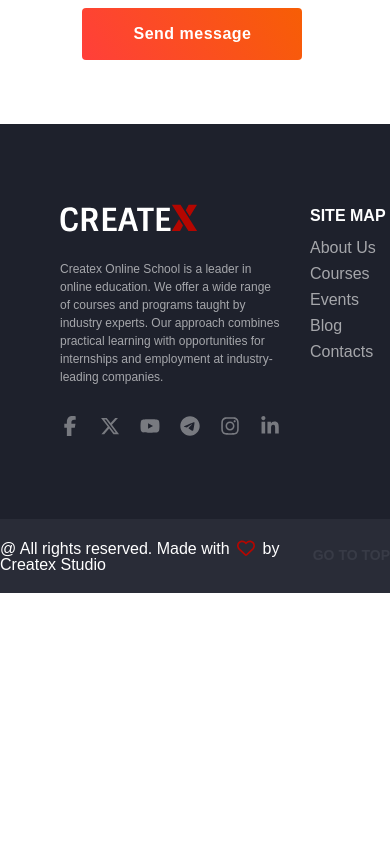
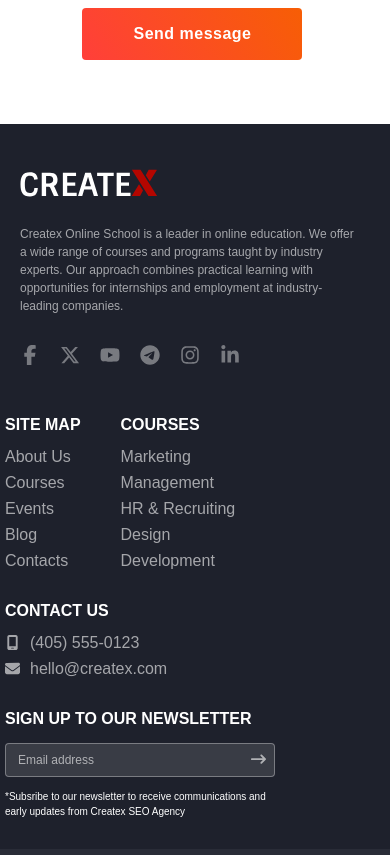
Before and after one commit to Alex-B012/createx, a plain HTML site: page index.html in a window 390 px wide. Shown: the part 11140-11995 px from the top of the page. Before the commit the page ends 11733 px from the top, so only its background shows below. Drawn offline with nearby package versions, Linux system fonts and the light colour scheme; some packages are replaced by stand-ins of ours; a script that the page names is missing.

Commit message:
19:49:57 footer

```diff
--- a/css/style.css
+++ b/css/style.css
@@ -2066,6 +2066,24 @@ a:visited {
     .blog__item-txt {
         font-size: 15px;
     }
+
+    /* ---------------------------------------------------- */
+    .footer__inner {
+        flex-wrap: wrap;
+    }
+
+    .footer__top-col:first-child {
+        flex-basis: 100%;
+        max-width: none;
+    }
+
+    .footer__top-col:not(:first-child) {
+        margin: 30px 40px 0 0;
+    }
+
+    .footer__top-col:last-child {
+        margin: 30px 0 0 0;
+    }
 }
 
 @media (max-width: 1100px) and (max-height: 1400px) {
@@ -2271,6 +2289,8 @@ a:visited {
     .questions__img {
         display: none;
     }
+
+    /* ---------------------------------------------------- */
 }
 
 @media (max-width: 900px) and (min-height: 500px) {
@@ -2281,7 +2301,6 @@ a:visited {
 
 
 /* ============================ 750 ===============================*/
-
 @media (max-width: 750px) {
     .info__inner {
         flex-direction: column;
@@ -2302,6 +2321,11 @@ a:visited {
     .info__map {
         margin-top: 30px;
     }
+
+    /* ---------------------------------------------------- */
+    .footer__top {
+        padding: 40px 30px;
+    }
 }
 
 /* ============================ 700 ===============================*/
@@ -2368,6 +2392,11 @@ a:visited {
         top: 1px;
         left: 0;
     }
+
+    /* ---------------------------------------------------- */
+    .footer__inner {
+        justify-content: flex-start;
+    }
 }
 
 /* ============================ 600 ===============================*/
@@ -2375,6 +2404,11 @@ a:visited {
 @media (max-width: 600px) {
     .companies__grid {
         grid-template: repeat(4, auto) / repeat(3, 1fr);
+    }
+
+    /* ---------------------------------------------------- */
+    .footer__top {
+        padding: 30px 20px;
     }
 }
 
@@ -2698,7 +2732,17 @@ a:visited {
     }
 
     /* ------------------------------------------------- */
-
+    .footer__top {
+        padding: 30px 5px;
+    }
+
+    .footer__top-col:first-child {
+        padding: 15px;
+    }
+
+    .footer__top-col:last-child {
+        padding-right: 15px;
+    }
 }
 
 @media (max-width: 400px) and (max-height: 500px) {
```
Also changed, not shown: index.html (+1 -13 lines).
